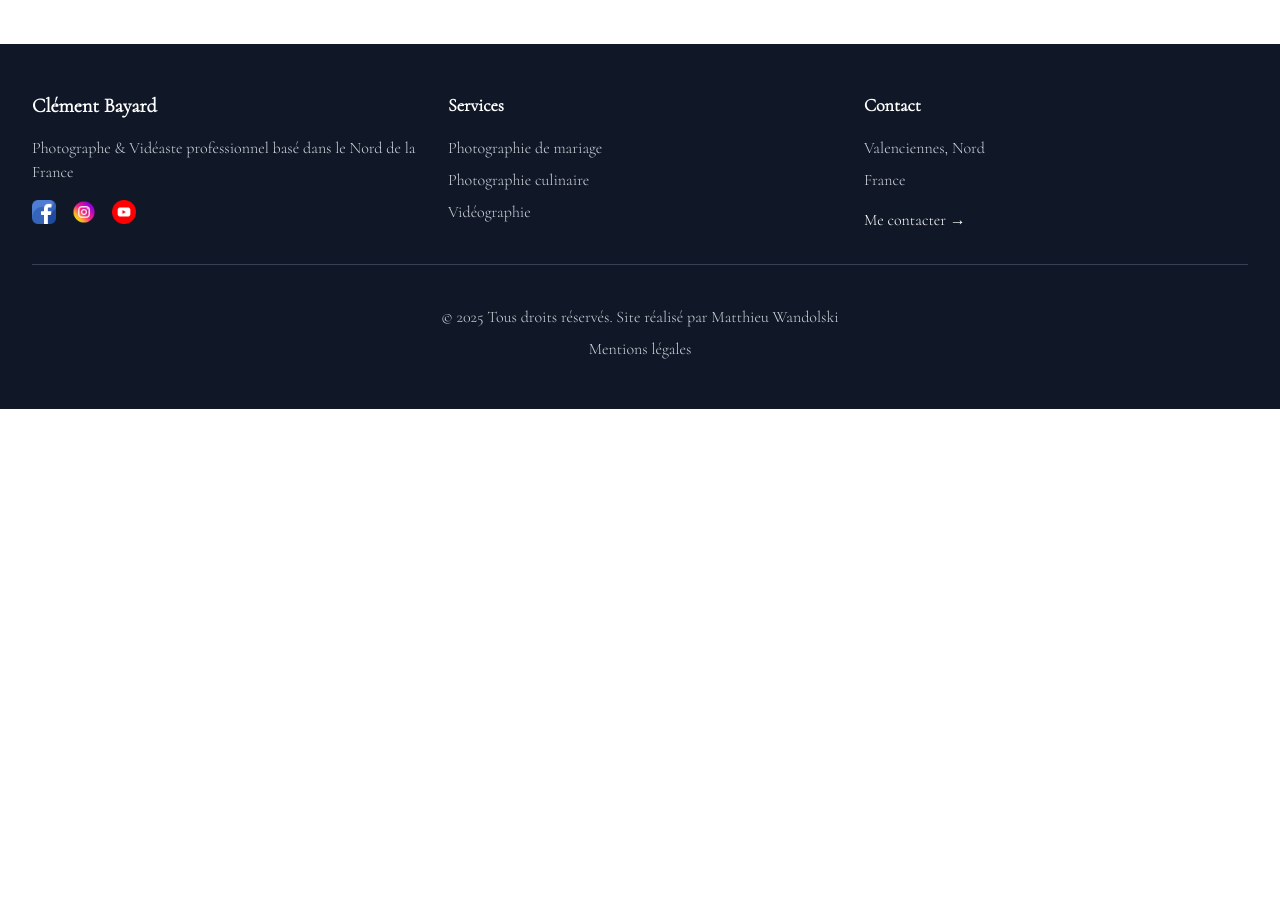
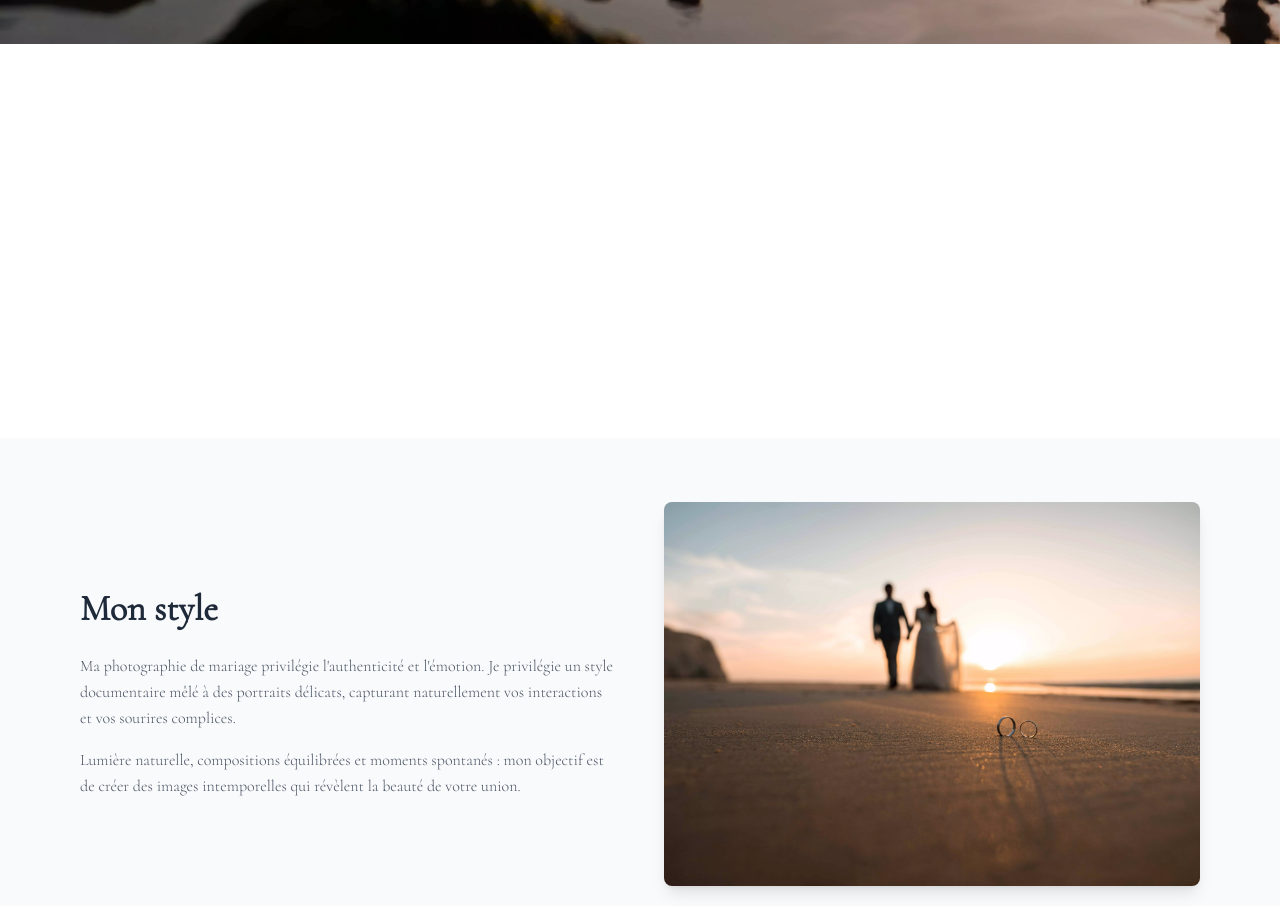
Before and after one commit to h4cktion/clement, a Next.js app: page /mariage in a window 1280 px wide. Before the commit this address had no page. Shown: the part 820-1726 px from the top of the page. Before the commit the page ends 1229 px from the top, so only its background shows below. Built offline with nearby package versions, Linux system fonts and the light colour scheme.

Commit message:
add mariage page

```diff
--- /dev/null
+++ b/src/app/mariage/page.js
@@ -0,0 +1,167 @@
+import ParallaxHero from "@/components/ParallaxHero";
+import Image from "next/image";
+
+export const metadata = {
+  title: "Photographe Mariage - Clément Bayard",
+  description:
+    "Photographe de mariage dans le Nord de la France. Capturez vos moments les plus précieux avec un style authentique et intemporel.",
+};
+
+function Mariage() {
+  return (
+    <div className="min-h-screen">
+      <ParallaxHero
+        imageSrc="/images/maries.webp"
+        title="Photographie de Mariage"
+        subtitle="Immortaliser vos moments les plus précieux"
+      />
+
+      <section className="py-20 px-4 max-w-6xl mx-auto">
+        <div className="text-center mb-16">
+          <h2 className="text-4xl md:text-5xl font-bold mb-6 font-['Cormorant_Garamond'] text-white">
+            Votre histoire mérite d&apos;être racontée
+          </h2>
+          <p className="text-lg md:text-xl text-white max-w-3xl mx-auto leading-relaxed">
+            Chaque mariage est unique, chaque couple a son histoire. Mon
+            approche consiste à capturer l&apos;essence authentique de votre
+            journée, les émotions sincères et les instants magiques qui feront
+            de vos souvenirs un trésor intemporel.
+          </p>
+        </div>
+      </section>
+
+      <section className="py-16 bg-gray-50">
+        <div className="max-w-6xl mx-auto px-4">
+          <div className="grid md:grid-cols-2 gap-12 items-center">
+            <div>
+              <h3 className="text-3xl md:text-4xl font-bold mb-6 font-['Cormorant_Garamond'] text-gray-800">
+                Mon style
+              </h3>
+              <p className="text-gray-600 mb-4 leading-relaxed">
+                Ma photographie de mariage privilégie l&apos;authenticité et
+                l&apos;émotion. Je privilégie un style documentaire mêlé à des
+                portraits délicats, capturant naturellement vos interactions et
+                vos sourires complices.
+              </p>
+              <p className="text-gray-600 leading-relaxed">
+                Lumière naturelle, compositions équilibrées et moments spontanés
+                : mon objectif est de créer des images intemporelles qui
+                révèlent la beauté de votre union.
+              </p>
+            </div>
+            <div className="relative h-96">
+              <Image
+                src="/images/bagues.webp"
+                alt="Photographie de mariage - détail des alliances"
+                fill
+                className="object-cover rounded-lg shadow-lg"
+              />
+            </div>
+          </div>
+        </div>
+      </section>
+
+      <section className="py-20 px-4 max-w-6xl mx-auto">
+        <div className="grid md:grid-cols-2 gap-12 items-center">
+          <div className="relative h-96 md:order-1">
+            <Image
+              src="/images/petales.webp"
+              alt="Détails de mariage - pétales et décoration"
+              fill
+              className="object-cover rounded-lg shadow-lg"
+            />
+          </div>
+          <div className="md:order-2">
+            <h3 className="text-3xl md:text-4xl font-bold mb-6 font-['Cormorant_Garamond'] text-white">
+              Mon approche
+            </h3>
+            <p className="text-white mb-4 leading-relaxed">
+              Votre mariage est avant tout votre journée. Mon rôle est de me
+              faire discret tout en étant présent aux moments clés. Je prends le
+              temps de comprendre vos attentes et vos personnalités pour adapter
+              ma prestation.
+            </p>
+            <p className="text-white leading-relaxed">
+              De la préparation à la soirée, je documente chaque étape avec
+              sensibilité, créant un récit visuel complet de cette journée
+              exceptionnelle.
+            </p>
+          </div>
+        </div>
+      </section>
+
+      <section className="py-16 bg-gray-800 text-white">
+        <div className="max-w-6xl mx-auto px-4">
+          <div className="text-center mb-12">
+            <h3 className="text-3xl md:text-4xl font-bold mb-6 font-['Cormorant_Garamond']">
+              Un processus sur mesure
+            </h3>
+            <p className="text-gray-300 text-lg max-w-2xl mx-auto">
+              Chaque prestation est personnalisée selon vos besoins et vos
+              envies
+            </p>
+          </div>
+
+          <div className="grid md:grid-cols-3 gap-8">
+            <div className="text-center">
+              <div className="bg-white text-gray-800 w-12 h-12 rounded-full flex items-center justify-center text-xl font-bold mx-auto mb-4">
+                1
+              </div>
+              <h4 className="text-xl font-semibold mb-3 font-['Cormorant_Garamond'] text-white">
+                Première rencontre
+              </h4>
+              <p className="text-gray-300">
+                Échange autour de vos attentes, visite des lieux et définition
+                de votre style
+              </p>
+            </div>
+
+            <div className="text-center">
+              <div className="bg-white text-gray-800 w-12 h-12 rounded-full flex items-center justify-center text-xl font-bold mx-auto mb-4">
+                2
+              </div>
+              <h4 className="text-xl font-semibold mb-3 font-['Cormorant_Garamond'] text-white">
+                Le jour J
+              </h4>
+              <p className="text-gray-300">
+                Couverture complète de votre journée avec discrétion et
+                professionnalisme
+              </p>
+            </div>
+
+            <div className="text-center">
+              <div className="bg-white text-gray-800 w-12 h-12 rounded-full flex items-center justify-center text-xl font-bold mx-auto mb-4">
+                3
+              </div>
+              <h4 className="text-xl font-semibold mb-3 font-['Cormorant_Garamond'] text-white">
+                Livraison
+              </h4>
+              <p className="text-gray-300">
+                Galerie en ligne privée et livraison de vos images retouchées
+                avec soin
+              </p>
+            </div>
+          </div>
+        </div>
+      </section>
+
+      <section className="py-20 px-4 max-w-4xl mx-auto text-center">
+        <h3 className="text-3xl md:text-4xl font-bold mb-6 font-['Cormorant_Garamond'] text-white">
+          Prêt à créer vos souvenirs ?
+        </h3>
+        <p className="text-lg text-white mb-8 leading-relaxed">
+          Parlons de votre projet et créons ensemble des images qui vous
+          ressemblent.
+        </p>
+        <a
+          href="mailto:clement@example.com"
+          className="inline-block bg-gray-800 text-white px-8 py-3 rounded-lg hover:bg-gray-700 transition-colors duration-300 text-lg font-medium"
+        >
+          Contactez-moi
+        </a>
+      </section>
+    </div>
+  );
+}
+
+export default Mariage;
```
